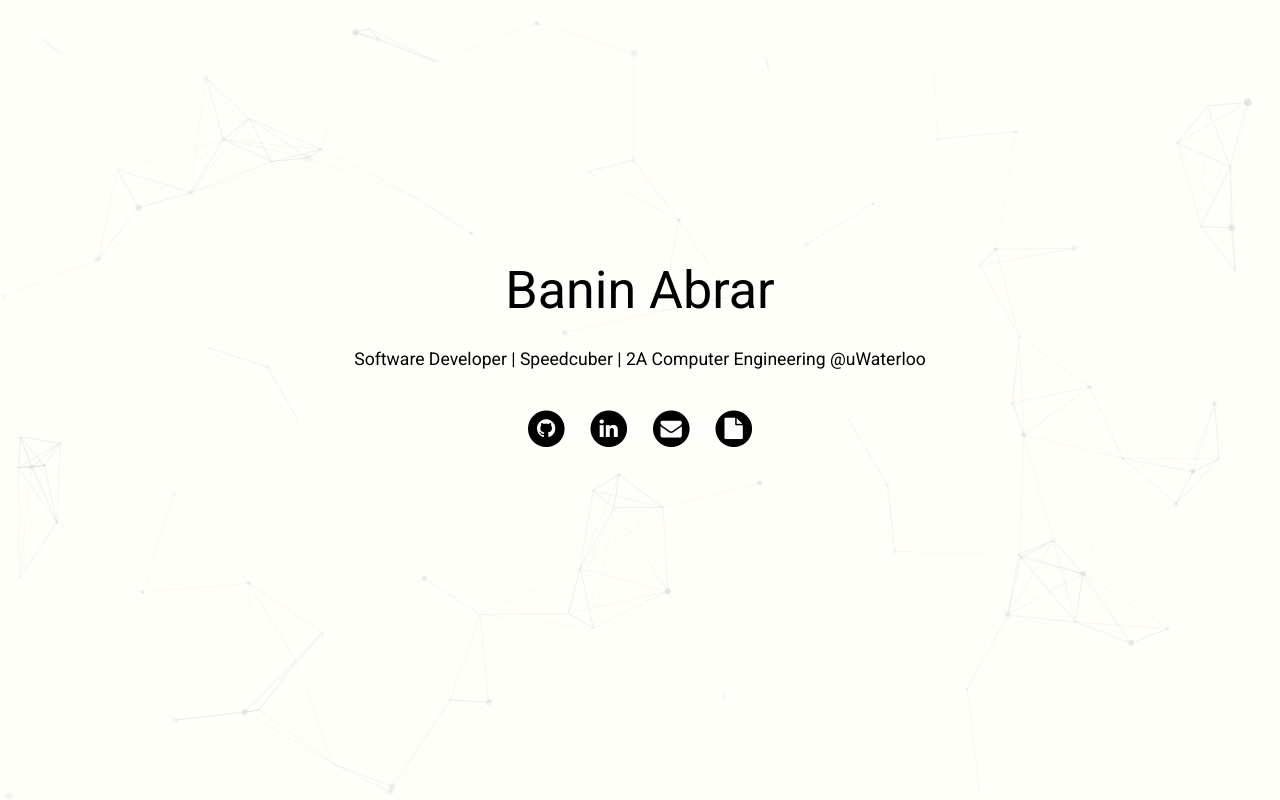
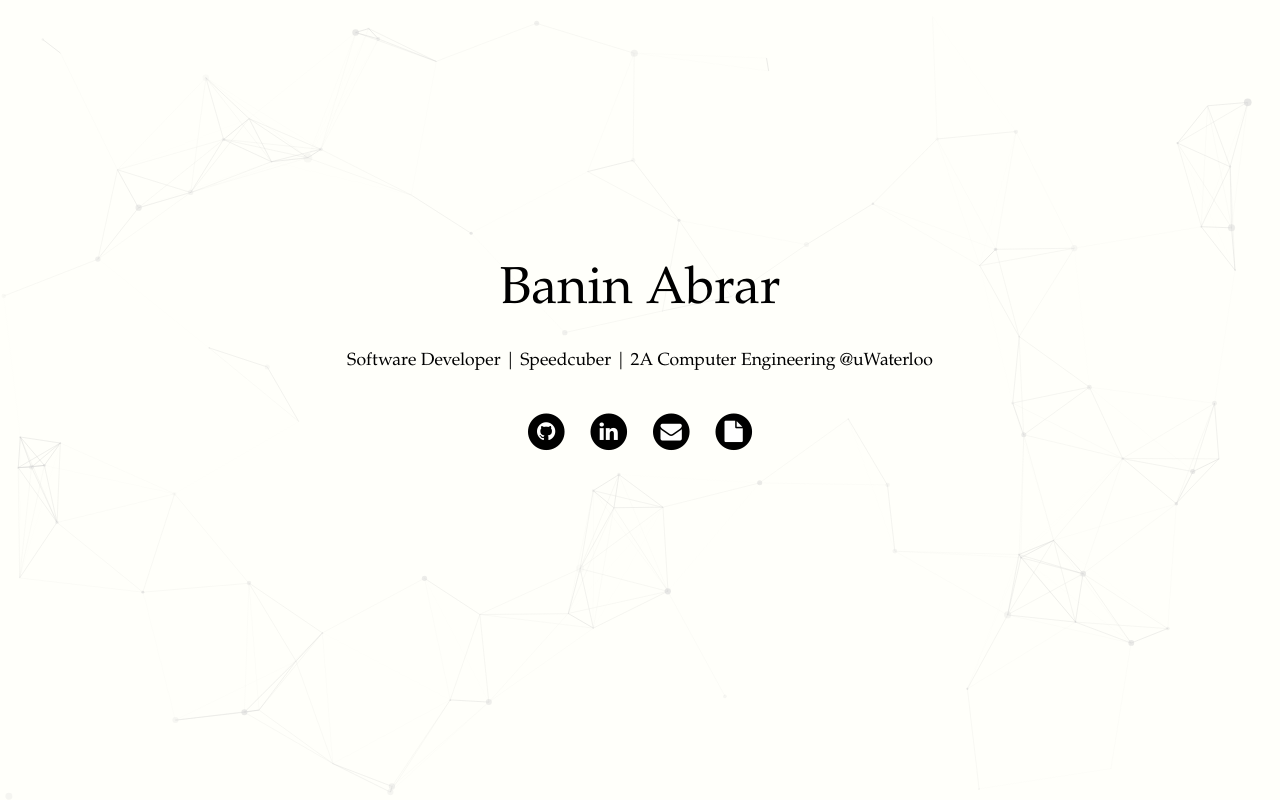
Before and after one commit to babrar/babrar.github.io, a website: page index.html in a window 1280 px wide. Drawn offline with nearby package versions, Linux system fonts and the light colour scheme; some packages are replaced by stand-ins of ours; a script that the page names is missing.

Commit message:
Font changes

```diff
--- a/css/style.css
+++ b/css/style.css
@@ -123,7 +123,7 @@ canvas{
 h1.hello{
   /*display:inline-block;*/
   position: relative;
-  font: 325% Roboto;
+  font: 325% et-book, Palatino, "Palatino Linotype", "Palatino LT STD", "Book Antiqua", Georgia, serif;
   color: black;
   margin-bottom: 100;
 }
@@ -149,7 +149,7 @@ h1.hello{
 }
 
 h2.subtitle{
-  font: 110% Roboto;
+  font: 110% et-book, Palatino, "Palatino Linotype", "Palatino LT STD", "Book Antiqua", Georgia, serif;
   padding: 2%;
   padding-bottom:1%;
   color:black;
```
